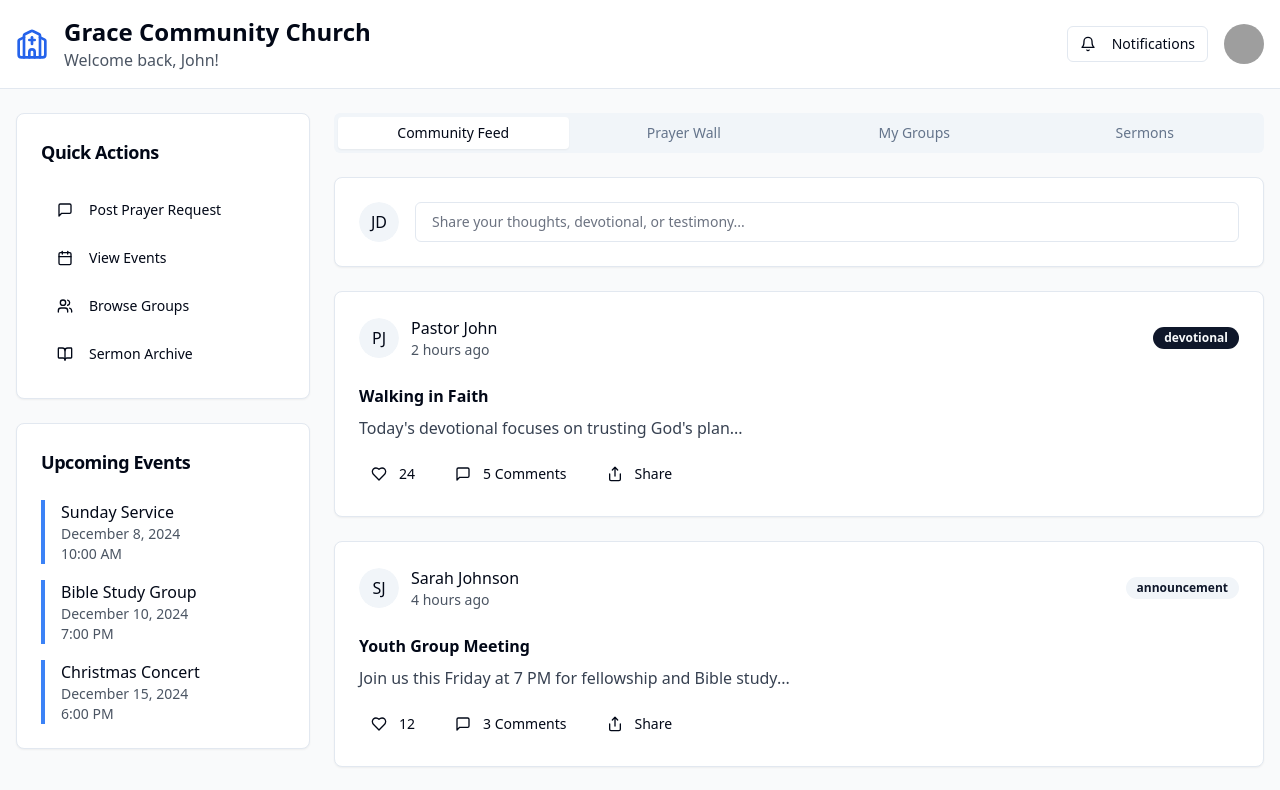
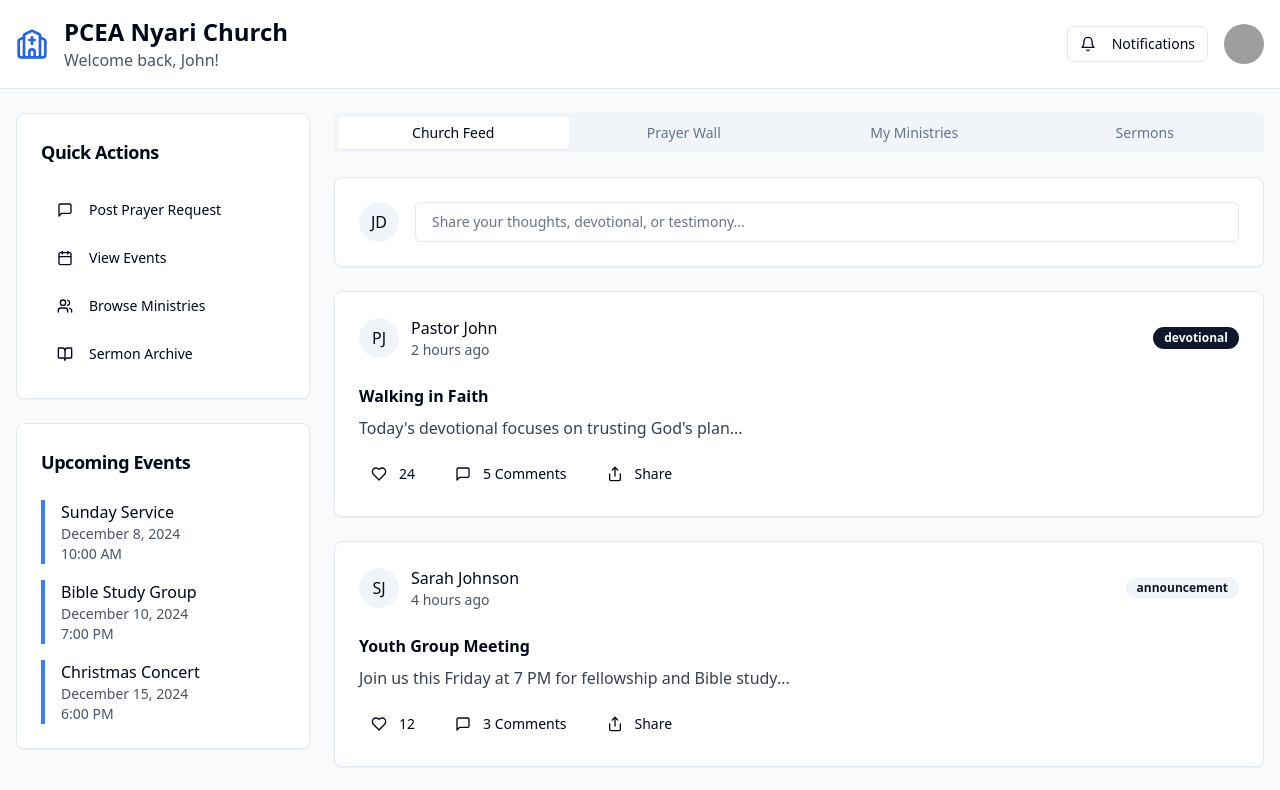
Before and after one commit to muchinahmaster/pcea-nyari-web, a React (Vite) app: page /dashboard in a window 1280 px wide. Shown: the top 790 px of the page. Built offline with nearby package versions, Linux system fonts and the light colour scheme; grey boxes are pictures that could not be loaded.

Commit message:
Refactor: Remove community features
Remove community-focused elements and features, focusing the website on PCEA Nyari Church.

```diff
--- a/src/components/CreatePostModal.tsx
+++ b/src/components/CreatePostModal.tsx
@@ -42,7 +42,7 @@ const CreatePostModal = ({ isOpen, onClose, onSubmit }: CreatePostModalProps) =>
 
     toast({
       title: "Post Created",
-      description: "Your post has been shared with the community!",
+      description: "Your post has been shared with the church!",
     });
 
     onClose();
--- a/src/pages/Dashboard.tsx
+++ b/src/pages/Dashboard.tsx
@@ -1,3 +1,4 @@
+
 import { useState } from "react";
 import { useNavigate } from "react-router-dom";
 import { Card, CardContent, CardDescription, CardHeader, CardTitle } from "@/components/ui/card";
@@ -175,7 +176,7 @@ const Dashboard = () => {
             <div className="flex items-center gap-4">
               <Church className="h-8 w-8 text-blue-600" />
               <div>
-                <h1 className="text-2xl font-bold">Grace Community Church</h1>
+                <h1 className="text-2xl font-bold">PCEA Nyari Church</h1>
                 <p className="text-gray-600">Welcome back, John!</p>
               </div>
             </div>
@@ -224,7 +225,7 @@ const Dashboard = () => {
                   onClick={() => navigate('/ministries')}
                 >
                   <Users className="h-4 w-4 mr-2" />
-                  Browse Groups
+                  Browse Ministries
                 </Button>
                 <Button
                   className="w-full justify-start"
@@ -258,9 +259,9 @@ const Dashboard = () => {
           <div className="lg:col-span-3">
             <Tabs defaultValue="feed" className="space-y-6">
               <TabsList className="grid w-full grid-cols-4">
-                <TabsTrigger value="feed">Community Feed</TabsTrigger>
+                <TabsTrigger value="feed">Church Feed</TabsTrigger>
                 <TabsTrigger value="prayer">Prayer Wall</TabsTrigger>
-                <TabsTrigger value="groups">My Groups</TabsTrigger>
+                <TabsTrigger value="groups">My Ministries</TabsTrigger>
                 <TabsTrigger value="sermons">Sermons</TabsTrigger>
               </TabsList>
 
@@ -345,7 +346,7 @@ const Dashboard = () => {
                   <CardHeader>
                     <CardTitle>Prayer Wall</CardTitle>
                     <CardDescription>
-                      Share your prayer requests and pray for others in our community
+                      Share your prayer requests and pray for others in our church
                     </CardDescription>
                   </CardHeader>
                   <CardContent>
@@ -377,13 +378,13 @@ const Dashboard = () => {
               <TabsContent value="groups">
                 <Card>
                   <CardHeader>
-                    <CardTitle>My Groups</CardTitle>
+                    <CardTitle>My Ministries</CardTitle>
                     <CardDescription>
-                      Stay connected with your Bible study groups and ministries
+                      Stay connected with your ministries and church groups
                     </CardDescription>
                   </CardHeader>
                   <CardContent>
-                    <p className="text-gray-600">Groups feature coming soon...</p>
+                    <p className="text-gray-600">Ministries feature coming soon...</p>
                   </CardContent>
                 </Card>
               </TabsContent>
```
